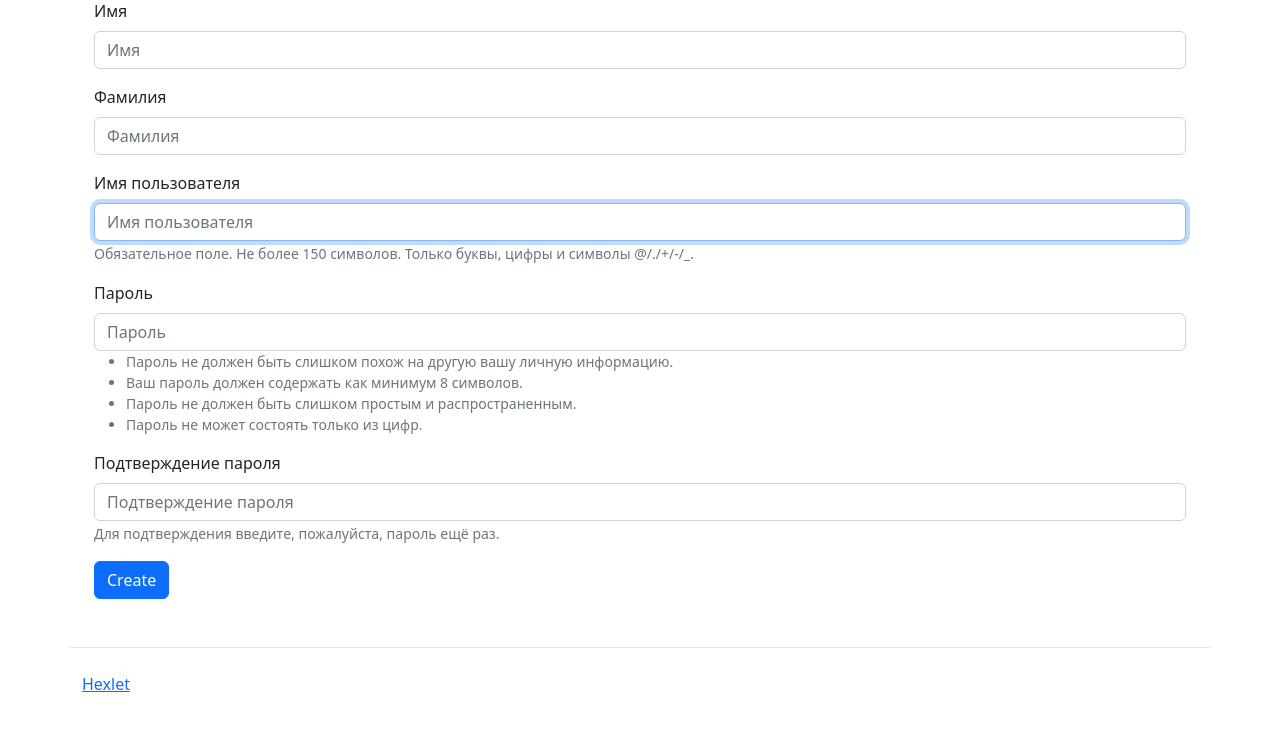
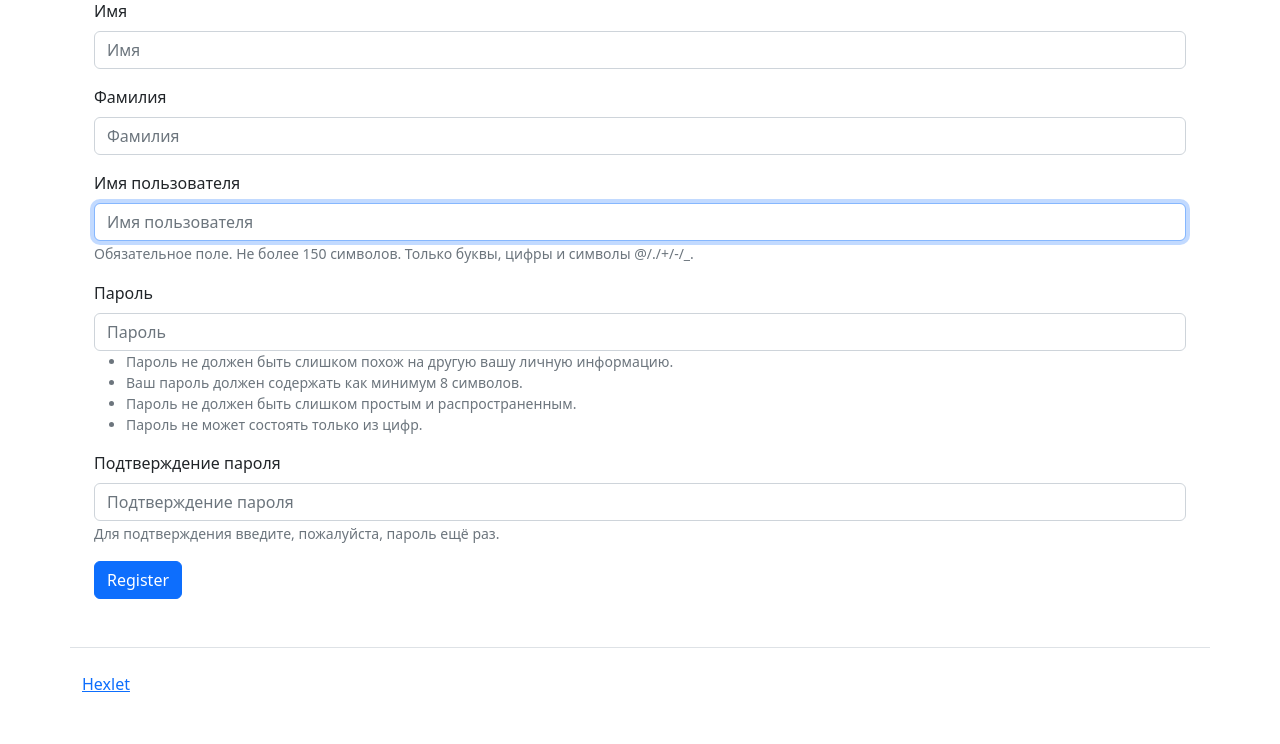
Before and after one commit to Vadimhungry/Django-Task-Manager, a Django app: page /users/create/ in a window 1280 px wide. Shown: the part 153-897 px from the top of the page. Run offline with Django 4.2, Linux system fonts and the light colour scheme; some libraries are stand-ins or nearby versions.

Commit message:
button name fix

```diff
--- a/templates/create.html
+++ b/templates/create.html
@@ -18,7 +18,11 @@
         <form action="{% url action_url_name %}" method="post">
             {% csrf_token %}
             {% bootstrap_form form %}
-            {% translate 'Create' as button_name %}
+            {% if action_url_name == "user_create" %}
+                {% translate 'Register' as button_name %}
+            {% else %}
+                {% translate 'Create' as button_name %}
+            {% endif %}
             {% bootstrap_button button_type="submit" button_class="btn btn-primary" content=button_name %}
         </form>
     </div>
```
Also changed, not shown: locale/ru/LC_MESSAGES/django.po, 1 other file.
